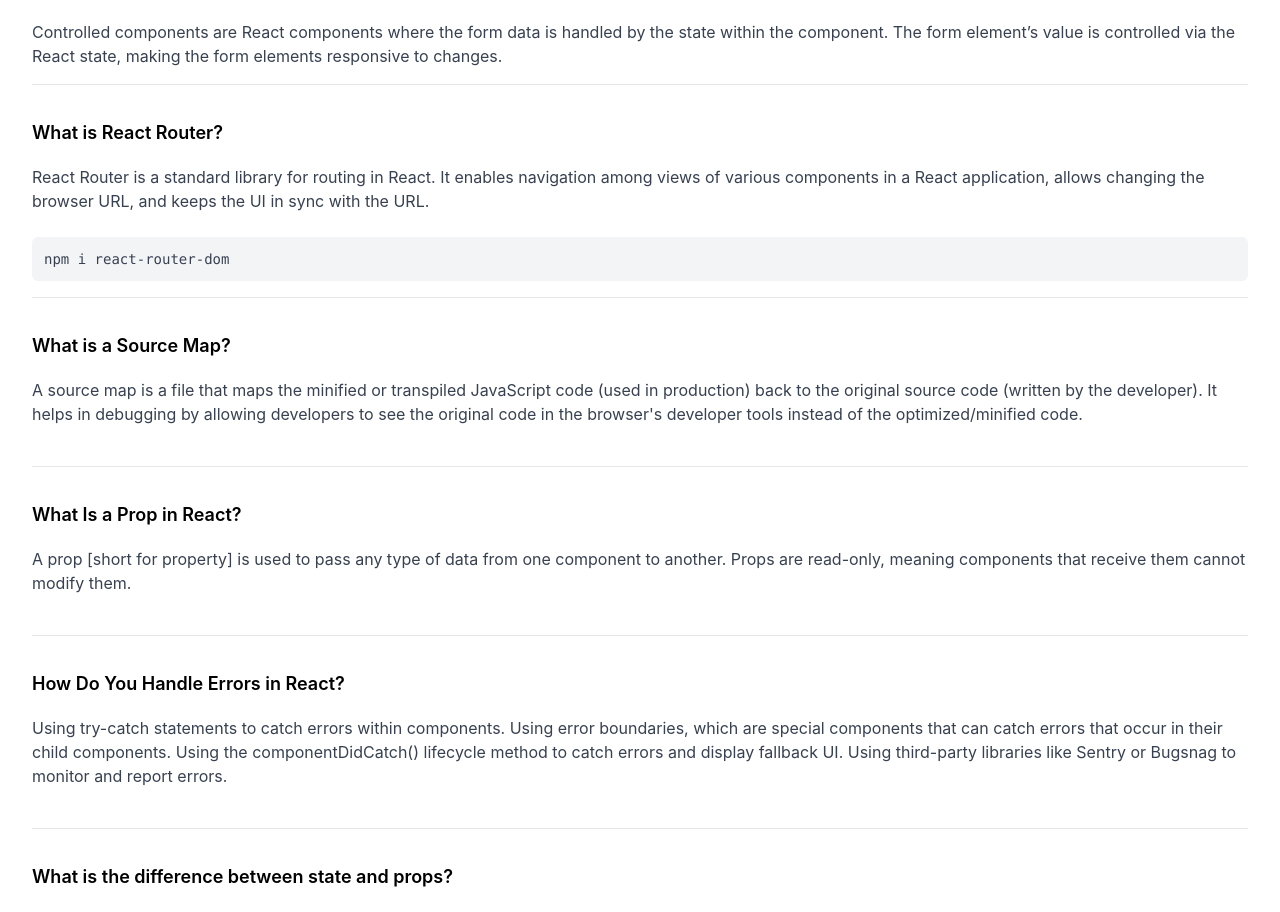
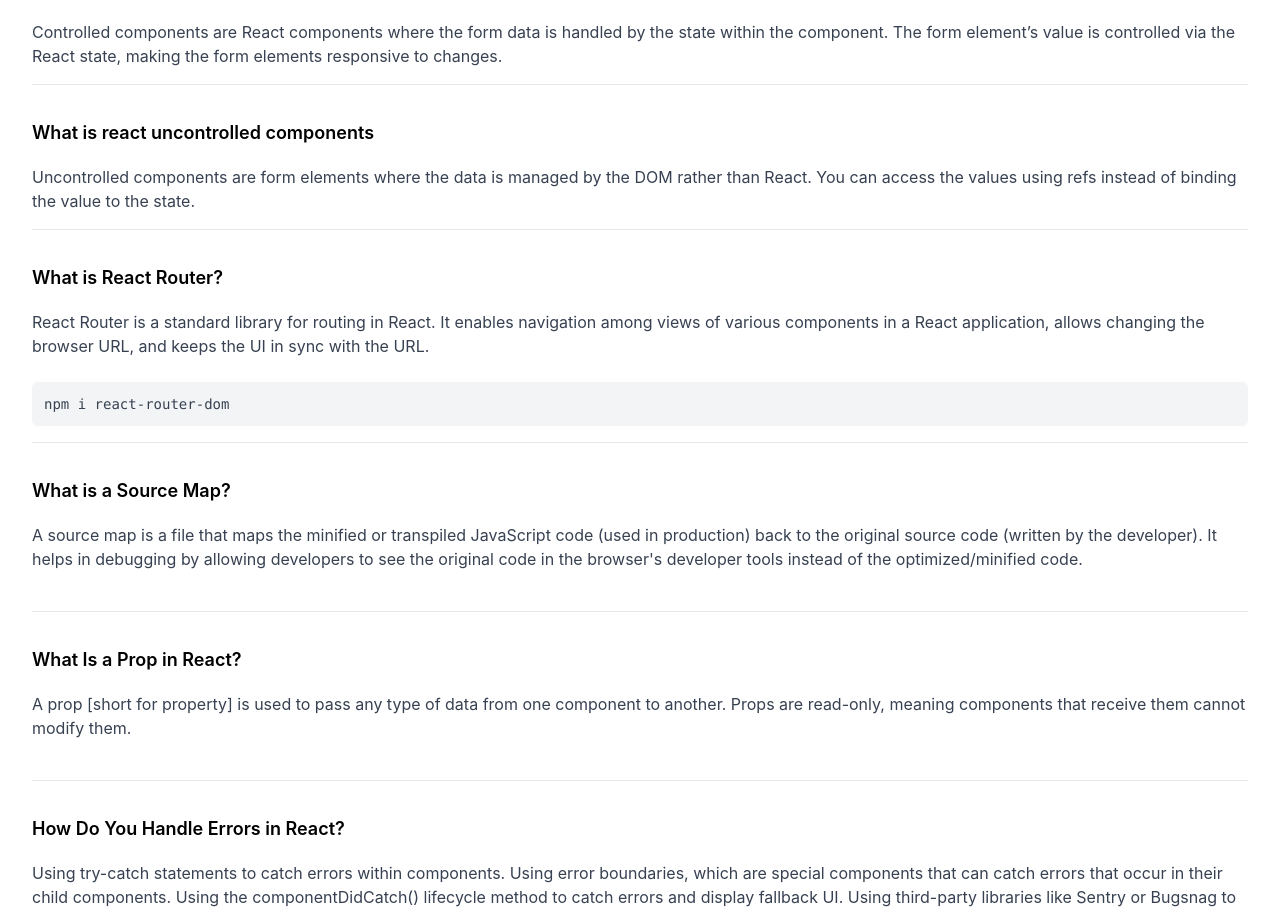
Before and after one commit to vimal336/inter-pre, a React (Vite) app: page /Interview in a window 1280 px wide. Shown: the part 989-1901 px from the top of the page. Built offline with nearby package versions, Linux system fonts and the light colour scheme.

Commit message:
controlled component

```diff
--- a/src/Interview.jsx
+++ b/src/Interview.jsx
@@ -62,6 +62,11 @@ const Counter = () => {
       question: "What is react controlled components",
       answer:
         "Controlled components are React components where the form data is handled by the state within the component. The form element’s value is controlled via the React state, making the form elements responsive to changes.",
+    },
+    {
+      question: "What is react uncontrolled components",
+      answer:
+        "Uncontrolled components are form elements where the data is managed by the DOM rather than React. You can access the values using refs instead of binding the value to the state.",
     },
     {
       question: "What is React Router?",
```
